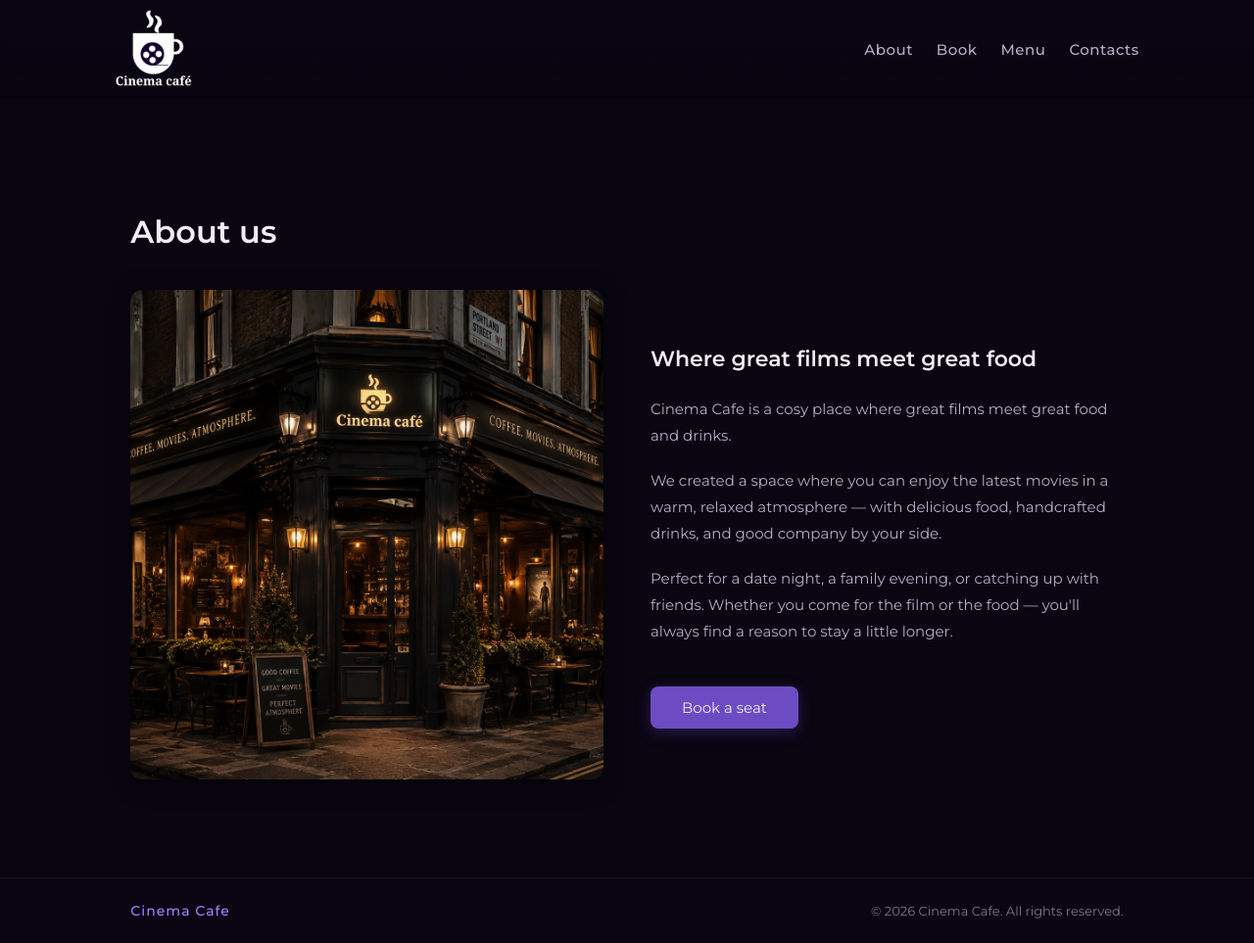
After one commit to kalibri85/django-cinema-cafe-booking, a Django app: page /about/ in a window 1280 px wide. The commit adds this page. Shown: the whole page at 98% size. Run offline with Django 5.2, Linux system fonts and the light colour scheme.

Commit message:
Add about, contacts pages, fix footer overflow, update CSS palette

```diff
--- /dev/null
+++ b/booking/static/booking/css/about.css
@@ -0,0 +1,49 @@
+.about-wrapper {
+    width: 100%;
+}
+
+.about-content {
+    max-width: 83.33%;
+    margin: 0 auto;
+    padding: 4rem 0;
+}
+
+.about-content h1 {
+    margin-bottom: 2.5rem;
+}
+
+.about-grid {
+    display: grid;
+    grid-template-columns: 1fr 1fr;
+    gap: 3rem;
+    align-items: center;
+}
+
+.about-photo img {
+    width: 100%;
+    height: 500px;
+    object-fit: cover;
+    object-position: center top;
+    border-radius: 12px;
+    box-shadow: 0 4px 24px rgba(0,0,0,0.42);
+}
+
+.about-text h2 {
+    color: #f1edf7;
+    font-size: 22px;
+    margin: 0 0 1.5rem;
+}
+
+.about-text p {
+    color: #b8adc9;
+    font-size: 15px;
+    line-height: 1.8;
+    margin: 0 0 1.2rem;
+}
+
+.about-text .btn-primary {
+    margin-top: 1.5rem;
+    padding: 12px 32px;
+    font-size: 15px;
+    display: inline-block;
+}
--- a/booking/static/booking/css/base.css
+++ b/booking/static/booking/css/base.css
@@ -224,12 +224,42 @@ h1 {
 .btn-book-session:hover {
     background: #7d59db;
 }
+
+.find-us-grid {
+    display: grid;
+    grid-template-columns: 2fr 1fr;
+    gap: 2rem;
+    align-items: start;
+}
+
+.contacts-wrapper {
+    max-width: 83.33%;
+    margin: 0 auto;
+    padding: 3rem 0;
+    width: 100%;
+    box-sizing: border-box;
+}
+
+.contacts-info h2, .contacts-block h2 {
+    color: #f1edf7;
+    margin: 0 0 1.5rem;
+    font-size: 18px;
+}
+
+.contacts-info p, .contacts-block p {
+    color: #b8adc9;
+    font-size: 15px;
+    margin: 0 0 16px;
+    line-height: 1.6;
+}
+
 .footer {
     width: 100%;
     padding: 1.5rem 2rem;
     background: rgba(10,6,20,0.95);
     border-top: 1px solid rgba(255,255,255,0.05);
     margin-top: auto;
+    box-sizing: border-box;
 }
 
 .footer-inner {
--- /dev/null
+++ b/booking/templates/booking/about.html
@@ -0,0 +1,34 @@
+{% extends 'booking/base.html' %}
+{% load static %}
+
+{% block title %}About — Cinema Cafe{% endblock %}
+
+{% block body_class %}page-hall{% endblock %}
+
+{% block extra_css %}
+<link rel="stylesheet" href="{% static 'booking/css/about.css' %}">
+{% endblock %}
+
+{% block content %}
+<div class="about-wrapper">
+
+    <div class="about-content">
+        <h1>About us</h1>
+
+        <div class="about-grid">
+            <div class="about-photo">
+                <img src="{% static 'booking/images/cafe_outside.png' %}" alt="Cinema Cafe">
+            </div>
+            <div class="about-text">
+                <h2>Where great films meet great food</h2>
+                <p>Cinema Cafe is a cosy place where great films meet great food and drinks.</p>
+                <p>We created a space where you can enjoy the latest movies in a warm, relaxed atmosphere — with delicious food, handcrafted drinks, and good company by your side.</p>
+                <p>Perfect for a date night, a family evening, or catching up with friends. Whether you come for the film or the food — you'll always find a reason to stay a little longer.</p>
+                <a href="/repertoire/" class="btn-primary">Book a seat</a>
+            </div>
+        </div>
+
+    </div>
+
+</div>
+{% endblock %}
--- a/booking/templates/booking/base.html
+++ b/booking/templates/booking/base.html
@@ -16,10 +16,10 @@
                 <img src="{% static 'booking/images/logo.png' %}" alt="Cinema Cafe" height="80">
             </a>
             <ul class="nav-links">
-                <li><a href="#">About</a></li>
+                <li><a href="/about/">About</a></li>
                 <li><a href="/repertoire/">Book</a></li>
-                <li><a href="#">Menu</a></li>
-                <li><a href="#">Contacts</a></li>
+                <li><a href="{% static 'booking/files/menu.pdf' %}" target="_blank">Menu</a></li>
+                <li><a href="/contacts/">Contacts</a></li>
             </ul>
         </div>
     </nav>
--- a/booking/urls.py
+++ b/booking/urls.py
@@ -5,6 +5,7 @@ from django.conf.urls.static import static
 
 urlpatterns = [
     path('', views.home, name='home'),
+    path('about/', views.about, name='about'),
     path('repertoire/', views.repertoire, name='repertoire'),
     path('book/', views.hall, name='hall'),
     path('book/<int:seat_id>/', views.book_seat, name='book_seat'),
@@ -13,4 +14,5 @@ urlpatterns = [
     path('payment/success/', views.payment_success, name='payment_success'),
     path('payment/cancel/', views.payment_cancel, name='payment_cancel'),
     path('seats/status/', views.get_seats_status, name='seats_status'),
+    path('contacts/', views.contacts, name='contacts'),
 ] + static(settings.MEDIA_URL, document_root=settings.MEDIA_ROOT)
--- a/booking/views.py
+++ b/booking/views.py
@@ -343,3 +343,9 @@ def get_seats_status(request):
         for seat in seats
     ]
     return JsonResponse({'seats': data})
+
+def about(request):
+    return render(request, 'booking/about.html')
+
+def contacts(request):
+    return render(request, 'booking/contacts.html')
```
Also changed, not shown: booking/static/booking/css/home.css (+0 -7 lines), booking/templates/booking/contacts.html (added, +31 -0 lines), booking/static/booking/images/cafe_outside.png (added), 1 other file.
